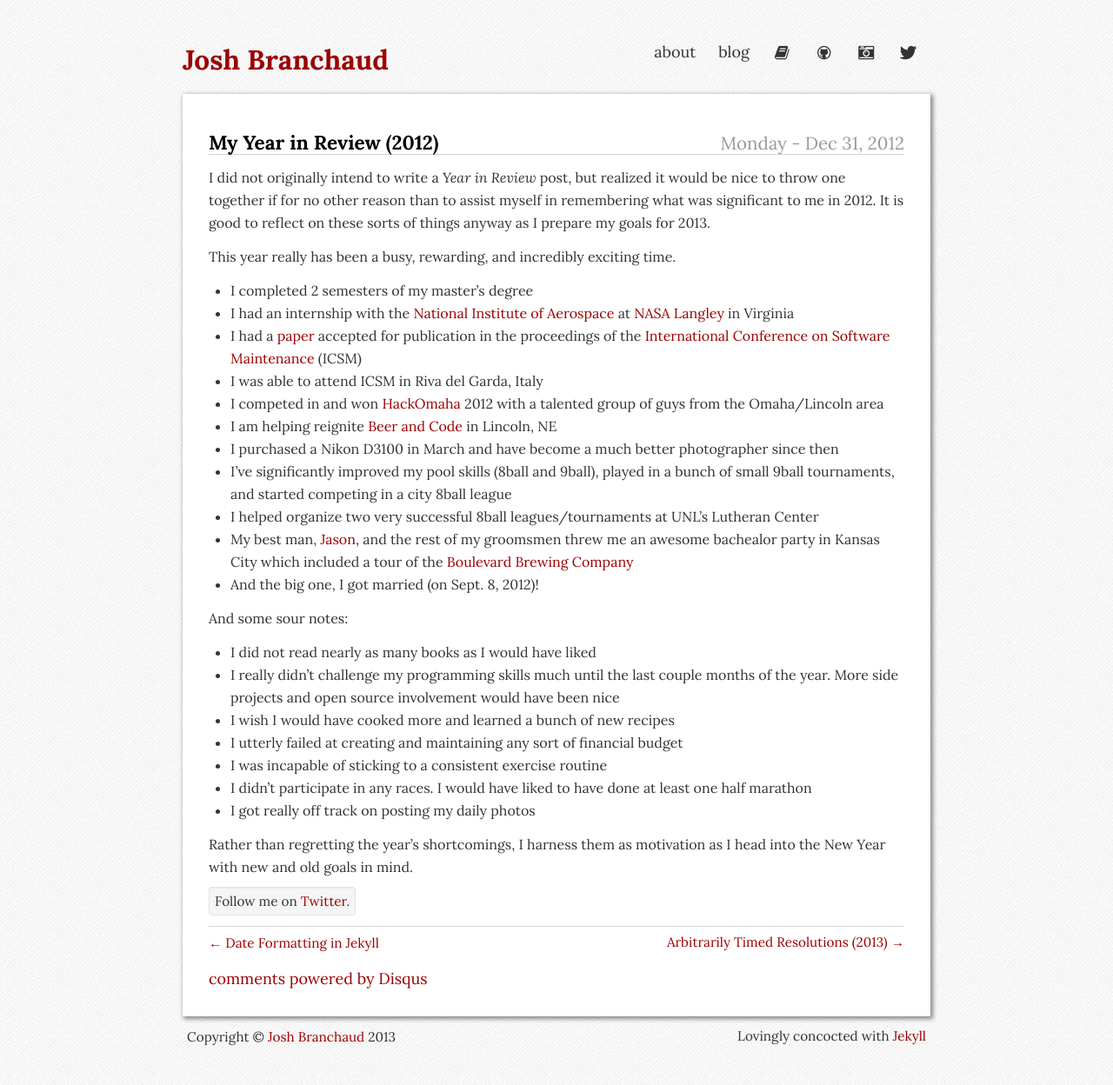
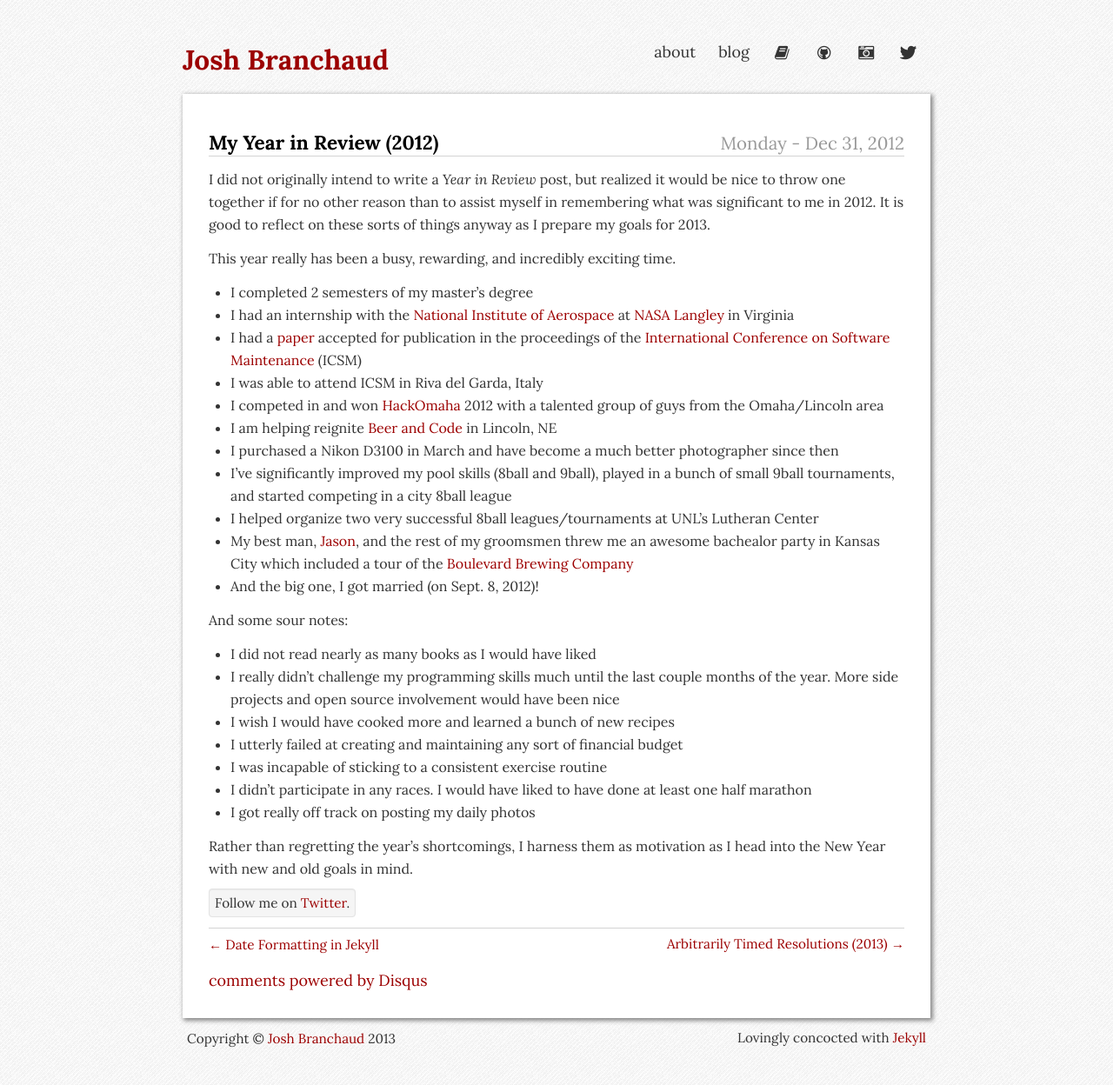
Before and after one commit to jbranchaud/blog, a Jekyll site: the page built from _posts/2012-12-31-My-Year-in-Review.md, in a window 1280 px wide. Shown: the whole page at 87% size. Built offline with Jekyll 4.4.1, drawn with Linux system fonts in a browser that asks for light colours; comment, search, counter and statistics services are not loaded.

Commit message:
Transferred the inline styling of the post title into the styles.css file.

```diff
--- a/_layouts/post.html
+++ b/_layouts/post.html
@@ -4,7 +4,7 @@
 
 <h1 class="pull-right"><small>{{ page.date | date: "%A - %b %d, %Y" }}</small></h1>
 
-<h1 style="border-bottom: solid 1px lightgray;">{{ page.title }}</h1>
+<h1 class="post-title">{{ page.title }}</h1>
 
 {{ content }}
 
--- a/css/styles.css
+++ b/css/styles.css
@@ -30,6 +30,10 @@
     font-size: 22.5px;
     line-height: 26px;
     color: #000;
+}
+.content h1.post-title {
+    padding-bottom: 2px;
+    border-bottom: solid 1px lightgray;
 }
 .content h1 small {
     font-size: 20.5px;
```
